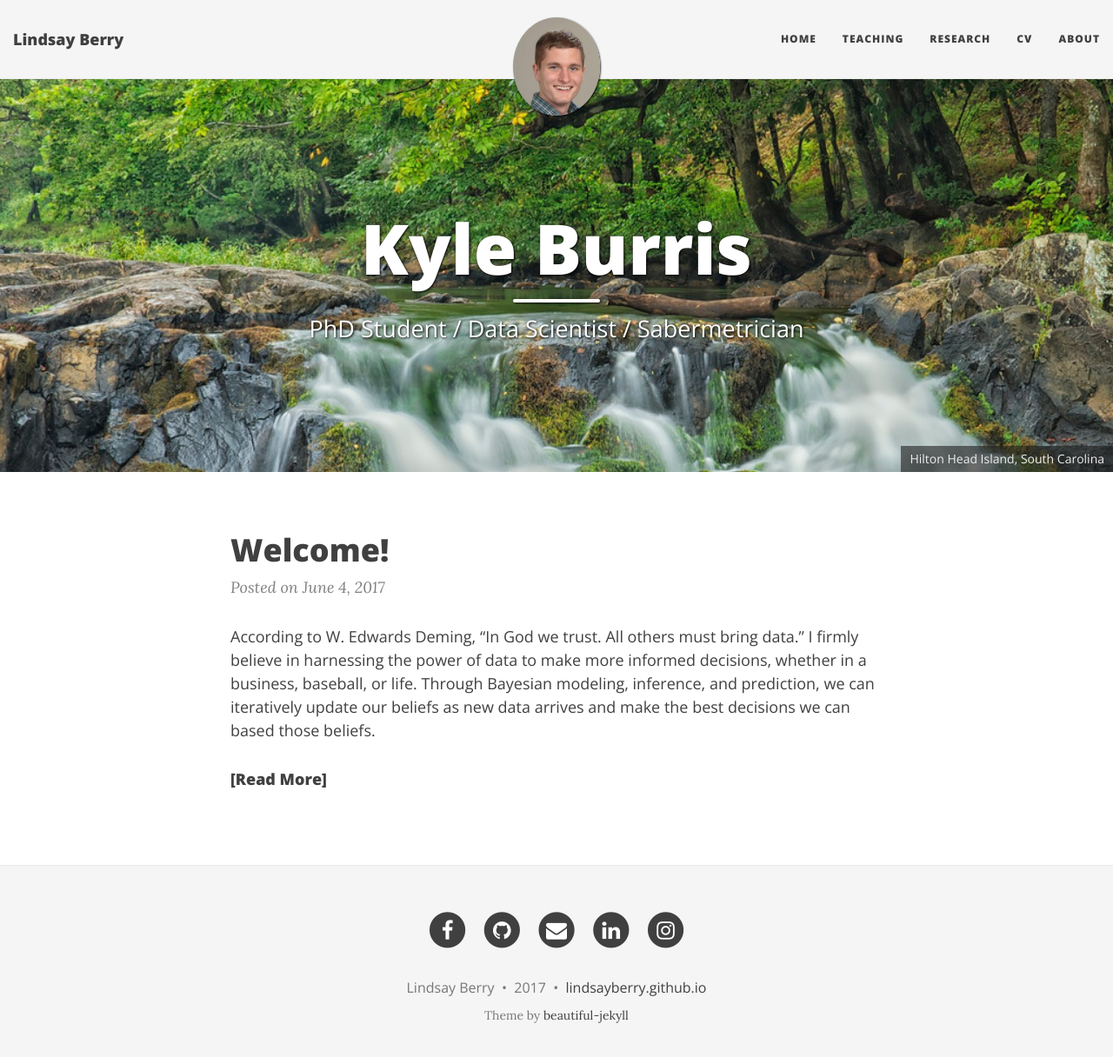
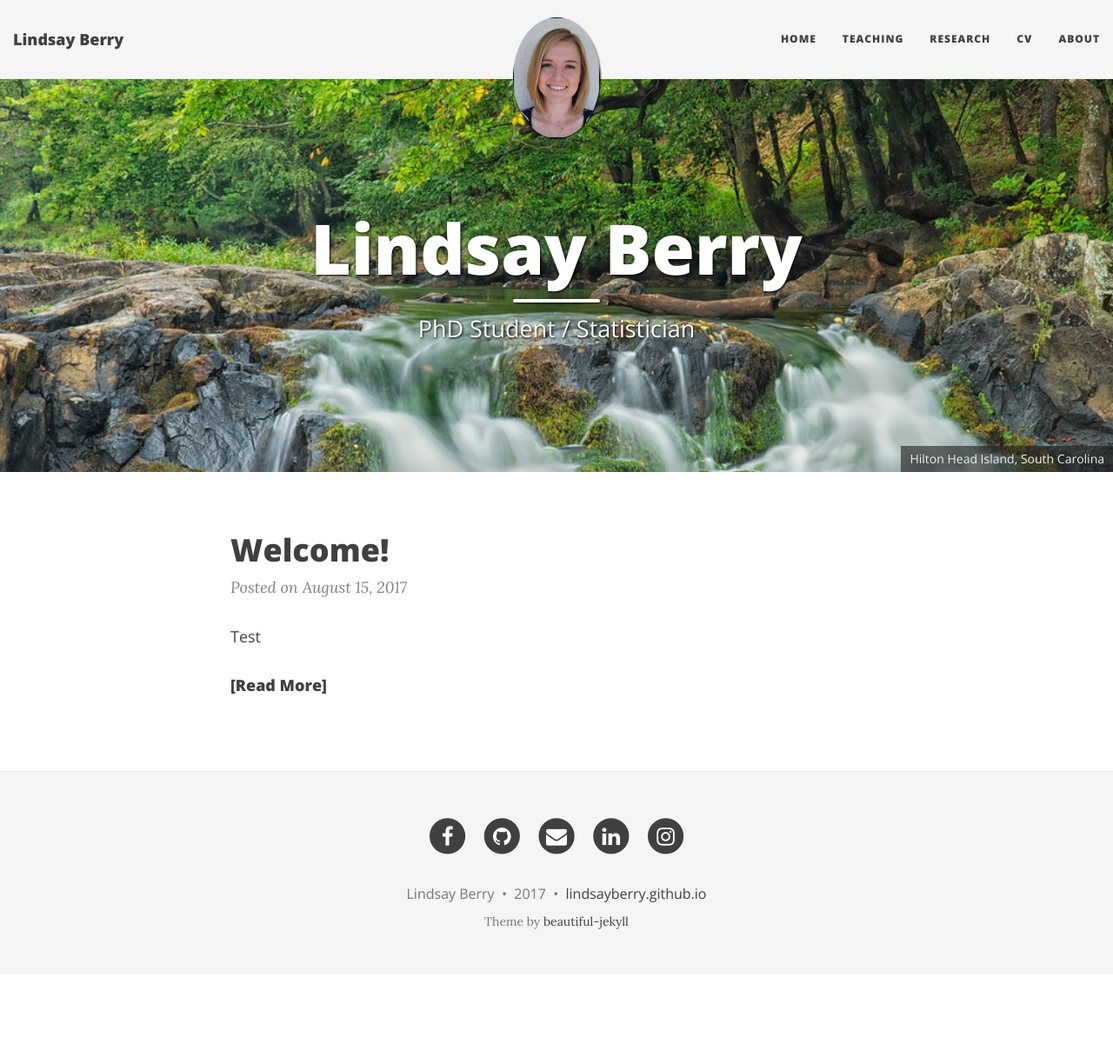
Before and after one commit to lindsayberry/archive-website-template, a Jekyll site: the page built from index.html, in a window 1280 px wide and 1229 px high. Shown: the top 1216 px of the window at 87% size. Built offline with Jekyll 4.4.1, drawn with Linux system fonts in a browser that asks for light colours; nearby versions of some CDN libraries; the list of posts is cut into pages by our own code.

Commit message:
Updated first post, resume, avatar, and index title

```diff
--- a/_posts/2017-06-04-first_post.md
+++ /dev/null
@@ -1,11 +0,0 @@
----
-layout: post
-title: Welcome!
-bigimg: /img/path.jpg
----
-
-According to W. Edwards Deming, "In God we trust.  All others must bring data."  I firmly believe in harnessing the power of data to make more informed decisions, whether in a business, baseball, or life.  Through Bayesian modeling, inference, and prediction, we can iteratively update our beliefs as new data arrives and make the best decisions we can based those beliefs.
-
-My name is Kyle Burris and I am a PhD student in the department of Statistical Science at Duke University.  I am an avid sports fan and love to examine common baseball questions from a Bayesian perspective.
-
-My research involves predictive modeling, missing data, Bayesian inference, and game theory.  As I continue to work on research in this vein, I hope to periodically describe some cool problems that I'm working on and how Bayesian modeling can be used to answer complex, multilevel questions, particularly when data is not plentiful.
--- a/index.html
+++ b/index.html
@@ -1,9 +1,9 @@
 ---
 layout: page
-title: "Kyle Burris"
-subtitle: "PhD Student / Data Scientist / Sabermetrician"
-meta-title: "Kyle Burris"
-meta-description: "Graduate student at Duke University studying statistics, with an interest in decision theory and machine learning"
+title: "Lindsay Berry"
+subtitle: "PhD Student / Statistician "
+meta-title: "Lindsay Berry"
+meta-description: "Graduate student at Duke University studying statistics, with an interest in Bayesian forecasting and time series"
 bigimg:
   - "/img/big-imgs/avery.jpg" : "Avery Island, Louisiana"
   - "/img/big-imgs/dragontooth.jpg" : "Dragon's Tooth, Virginia"
```
Also changed, not shown: _posts/2017-08-15-first_post.md (added, +7 -0 lines), img/avatar2.jpg, 2 other files.
